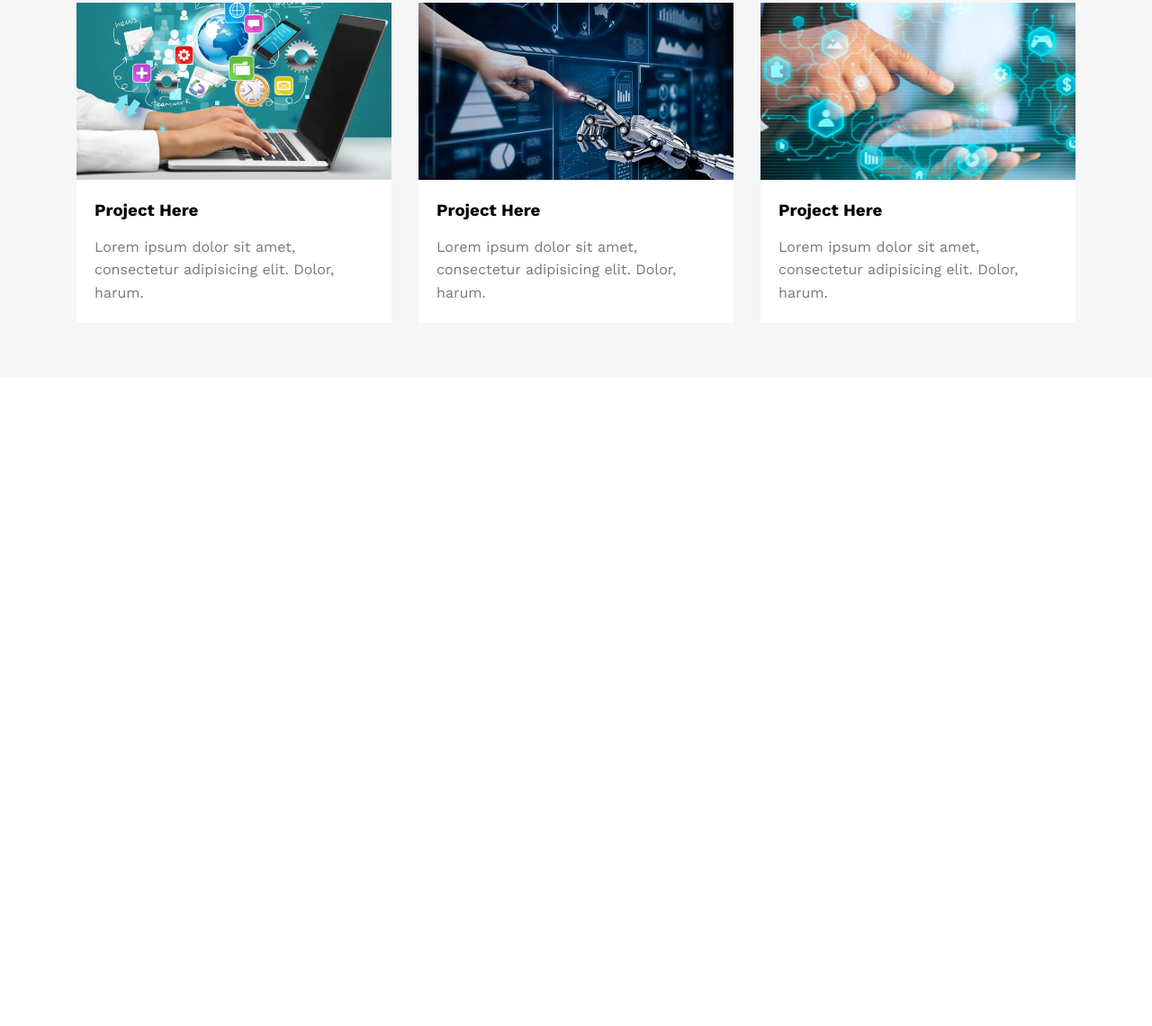
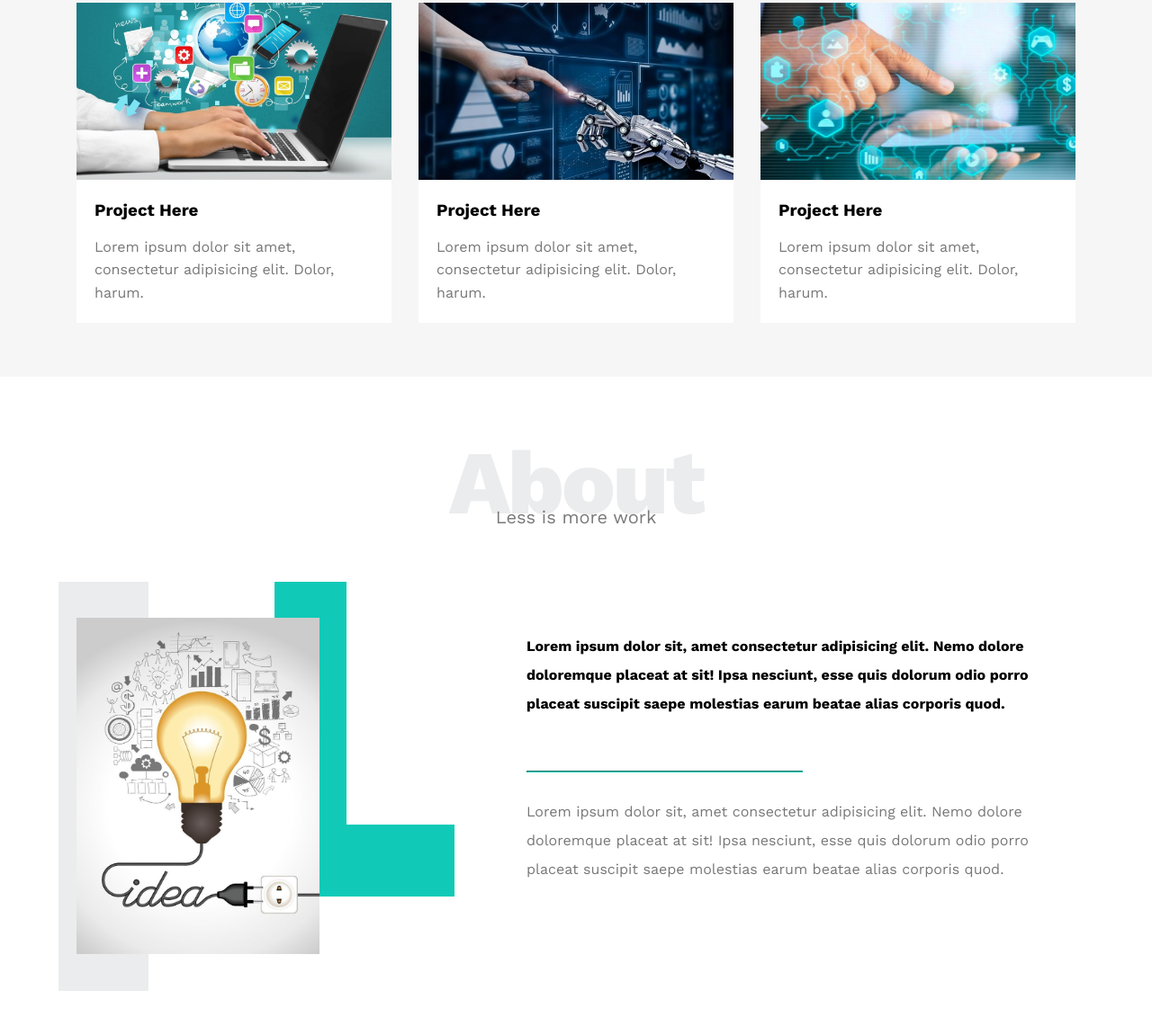
Before and after one commit to mansourYassine/leon_website, a plain HTML site: page index.html in a window 1280 px wide. Shown: the part 2171-3312 px from the top of the page at 90% size. Before the commit the page ends 2590 px from the top, so only its background shows below. Drawn offline with nearby package versions, Linux system fonts and the light colour scheme.

Commit message:
Build about Section

```diff
--- a/css/leon.css
+++ b/css/leon.css
@@ -291,3 +291,61 @@ header .links ul li:not(:last-child) a {
     margin-bottom: 0;
 }
 /* End Portfolio */
+/* Start About */
+.about {
+    padding-top: var(--section-padding);
+    padding-bottom: calc(var(--section-padding) + 60px);
+}
+.about .about-content {
+    margin-top: 100px;
+    display: flex;
+    flex-wrap: wrap;
+    justify-content: space-between;
+}
+.about .about-content .image {
+    position: relative;
+    width: 270px;
+    height: 375px;
+}
+.about .about-content .image::before {
+    content: "";
+    position: absolute;
+    background-color: #ebeced;
+    width: 100px;
+    height: calc(100% + 80px);
+    top: -40px;
+    left: -20px;
+    z-index: -1;
+}
+.about .about-content .image::after {
+    content: "";
+    position: absolute;
+    width: 120px;
+    height: 270px;
+    border-left: 80px solid var(--main-color);
+    border-bottom: 80px solid var(--main-color);
+    top: -40px;
+    right: -150px;
+    z-index: -1;
+}
+.about .about-content .image img {
+    max-width: 100%;
+}
+.about .about-content .text {
+        flex-basis: calc(100% - 500px);
+}
+.about .about-content .text p:first-of-type {
+    font-weight: bold;
+    line-height: 2;
+    margin-bottom: 50px;
+}
+.about .about-content .text hr {
+    display: inline-block;
+    width: 50%;
+    border-color: var(--main-color);
+}
+.about .about-content .text p:last-of-type {
+    line-height: 2;
+    color: #777;
+}
+/* End About */
--- a/index.html
+++ b/index.html
@@ -5,21 +5,24 @@
         <meta name="viewport" content="width=device-width, initial-scale=1.0" />
         <title>Leon template one</title>
         <!-- Main template css file -->
-        <link rel="stylesheet" href="css/leon.css">
+        <link rel="stylesheet" href="css/leon.css" />
         <!-- Render all elements normally -->
-        <link rel="stylesheet" href="css/normalize.css">
+        <link rel="stylesheet" href="css/normalize.css" />
         <!-- Font awesome library -->
-        <link rel="stylesheet" href="css/all.min.css">
+        <link rel="stylesheet" href="css/all.min.css" />
         <!-- include work sans font for styling text  -->
-        <link rel="preconnect" href="https://fonts.googleapis.com">
-        <link rel="preconnect" href="https://fonts.gstatic.com" crossorigin>
-        <link href="https://fonts.googleapis.com/css2?family=Work+Sans:ital,wght@0,100..900;1,100..900&display=swap" rel="stylesheet">
+        <link rel="preconnect" href="https://fonts.googleapis.com" />
+        <link rel="preconnect" href="https://fonts.gstatic.com" crossorigin />
+        <link
+            href="https://fonts.googleapis.com/css2?family=Work+Sans:ital,wght@0,100..900;1,100..900&display=swap"
+            rel="stylesheet"
+        />
     </head>
     <body>
         <!-- Start Header -->
         <header>
             <div class="container">
-                <img class="logo" src="images/logo.png" alt="logo">
+                <img class="logo" src="images/logo.png" alt="logo" />
                 <div class="links">
                     <span class="icon">
                         <span></span>
@@ -37,12 +40,14 @@
         </header>
         <!-- End Header -->
         <!-- Start Landing -->
-            <Section class="landing">
+        <section class="landing">
             <div class="intro-text">
                 <h1>Hello There</h1>
-                    <p>We are Leon - Super Creative & Minimal Agency Web Template</p>
+                <p>
+                    We are Leon - Super Creative & Minimal Agency Web Template
+                </p>
             </div>
-            </Section>
+        </section>
         <!-- End Landing -->
         <!-- Start Features -->
         <section class="features">
@@ -50,17 +55,26 @@
                 <div class="feat">
                     <i class="fas fa-magic fa-3x"></i>
                     <h3>Tell Us Your Idea</h3>
-                        <p>Lorem ipsum dolor sit amet consectetur adipisicing elit. Repellendus, fuga!</p>
+                    <p>
+                        Lorem ipsum dolor sit amet consectetur adipisicing elit.
+                        Repellendus, fuga!
+                    </p>
                 </div>
                 <div class="feat">
                     <i class="far fa-gem fa-3x"></i>
                     <h3>We Will Do All The Work</h3>
-                        <p>Lorem ipsum dolor sit amet consectetur adipisicing elit. Repellendus, fuga!</p>
+                    <p>
+                        Lorem ipsum dolor sit amet consectetur adipisicing elit.
+                        Repellendus, fuga!
+                    </p>
                 </div>
                 <div class="feat">
                     <i class="fas fa-globe-asia fa-3x"></i>
                     <h3>Your Product is Worldwide</h3>
-                        <p>Lorem ipsum dolor sit amet consectetur adipisicing elit. Repellendus, fuga!</p>
+                    <p>
+                        Lorem ipsum dolor sit amet consectetur adipisicing elit.
+                        Repellendus, fuga!
+                    </p>
                 </div>
             </div>
         </section>
@@ -78,8 +92,9 @@
                             <div class="text">
                                 <h3>Graphic Design</h3>
                                 <p>
-                                        Graphic design Lorem ipsum dolor sit amet consectetur adipisicing elit.
-                                        Aperiam provident a, placeat corporis unde cumque?
+                                    Graphic design Lorem ipsum dolor sit amet
+                                    consectetur adipisicing elit. Aperiam
+                                    provident a, placeat corporis unde cumque?
                                 </p>
                             </div>
                         </div>
@@ -88,8 +103,9 @@
                             <div class="text">
                                 <h3>UI & UX</h3>
                                 <p>
-                                        Graphic design Lorem ipsum dolor sit amet consectetur adipisicing elit.
-                                        Aperiam provident a, placeat corporis unde cumque?
+                                    Graphic design Lorem ipsum dolor sit amet
+                                    consectetur adipisicing elit. Aperiam
+                                    provident a, placeat corporis unde cumque?
                                 </p>
                             </div>
                         </div>
@@ -102,8 +118,9 @@
                             <div class="text">
                                 <h3>Web Design</h3>
                                 <p>
-                                        Web design Lorem ipsum dolor sit amet consectetur adipisicing elit.
-                                        Aperiam provident a, placeat corporis unde cumque?
+                                    Web design Lorem ipsum dolor sit amet
+                                    consectetur adipisicing elit. Aperiam
+                                    provident a, placeat corporis unde cumque?
                                 </p>
                             </div>
                         </div>
@@ -112,8 +129,9 @@
                             <div class="text">
                                 <h3>Web Developement</h3>
                                 <p>
-                                        Web Developement Lorem ipsum dolor sit amet consectetur adipisicing elit.
-                                        Aperiam provident a, placeat corporis unde cumque?
+                                    Web Developement Lorem ipsum dolor sit amet
+                                    consectetur adipisicing elit. Aperiam
+                                    provident a, placeat corporis unde cumque?
                                 </p>
                             </div>
                         </div>
@@ -121,7 +139,7 @@
                     </div>
                     <div class="col">
                         <div class="image image-column">
-                                <img src="./images/services.png" alt="">
+                            <img src="./images/services.png" alt="" />
                         </div>
                     </div>
                 </div>
@@ -135,29 +153,68 @@
                 <p>If you do it right, it will last forever.</p>
                 <div class="portfolio-content">
                     <div class="card">
-                            <img src="./images/portfolio1.png" alt="">
+                        <img src="./images/portfolio1.png" alt="" />
                         <div class="info">
                             <h3>Project Here</h3>
-                                <p>Lorem ipsum dolor sit amet, consectetur adipisicing elit. Dolor, harum.</p>
+                            <p>
+                                Lorem ipsum dolor sit amet, consectetur
+                                adipisicing elit. Dolor, harum.
+                            </p>
                         </div>
                     </div>
                     <div class="card">
-                            <img src="./images/portfolio2.png" alt="">
+                        <img src="./images/portfolio2.png" alt="" />
                         <div class="info">
                             <h3>Project Here</h3>
-                                <p>Lorem ipsum dolor sit amet, consectetur adipisicing elit. Dolor, harum.</p>
+                            <p>
+                                Lorem ipsum dolor sit amet, consectetur
+                                adipisicing elit. Dolor, harum.
+                            </p>
                         </div>
                     </div>
                     <div class="card">
-                            <img src="./images/portfolio3.png" alt="">
+                        <img src="./images/portfolio3.png" alt="" />
                         <div class="info">
                             <h3>Project Here</h3>
-                                <p>Lorem ipsum dolor sit amet, consectetur adipisicing elit. Dolor, harum.</p>
+                            <p>
+                                Lorem ipsum dolor sit amet, consectetur
+                                adipisicing elit. Dolor, harum.
+                            </p>
                         </div>
                     </div>
                 </div>
             </div>
         </section>
         <!-- End Portfolio -->
+        <!-- Start About -->
+        <section class="about" id="about">
+            <div class="container">
+                <h2 class="special-heading">About</h2>
+                <p>Less is more work</p>
+                <div class="about-content">
+                    <div class="image">
+                        <img src="./images/about.jpg" alt="about image" />
+                    </div>
+                    <div class="text">
+                        <p>
+                            Lorem ipsum dolor sit, amet consectetur adipisicing
+                            elit. Nemo dolore doloremque placeat at sit! Ipsa
+                            nesciunt, esse quis dolorum odio porro placeat
+                            suscipit saepe molestias earum beatae alias corporis
+                            quod.
+                        </p>
+                        <hr>
+                        <p>
+                            Lorem ipsum dolor sit, amet consectetur adipisicing
+                            elit. Nemo dolore doloremque placeat at sit! Ipsa
+                            nesciunt, esse quis dolorum odio porro placeat
+                            suscipit saepe molestias earum beatae alias corporis
+                            quod.
+                        </p>
+                    </div>
+                </div>
+            </div>
+        </section>
+        <!-- End About -->
     </body>
 </html>
```
Also changed, not shown: images/about.jpg (added). Lines whose indentation alone changed are shown as unchanged.
